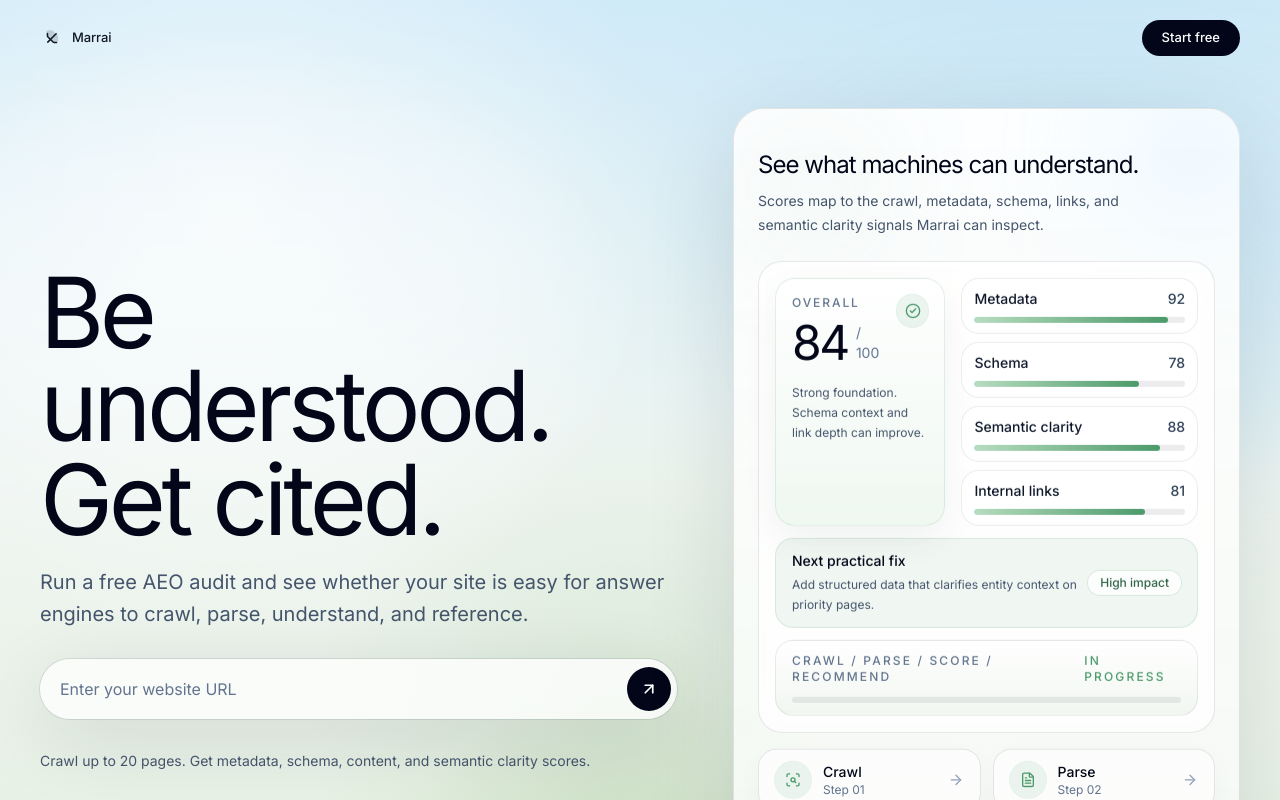
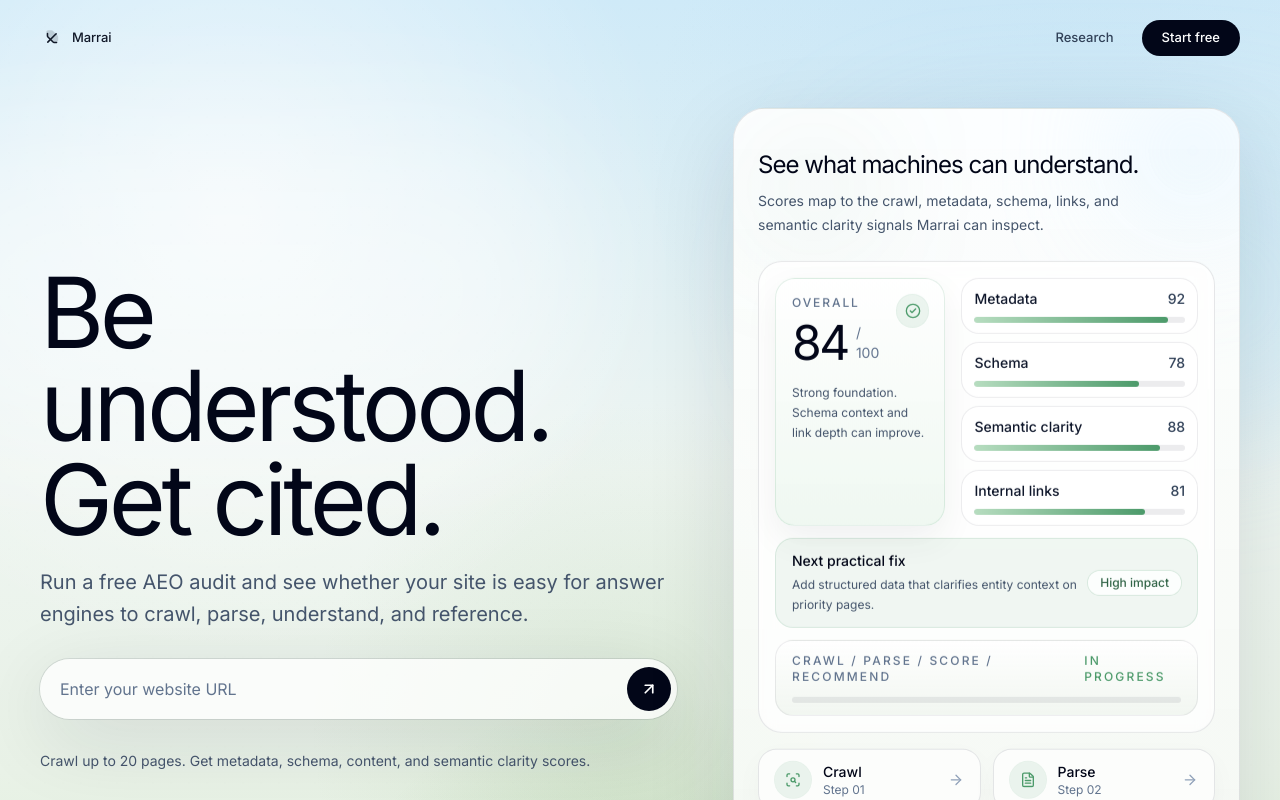
Before and after one commit to whyismeleige/marrai-web, a Next.js app: page / in a window 1280 px wide. Shown: the top 800 px of the page. Built offline with nearby package versions, Linux system fonts and the light colour scheme; no server answers.

Commit message:
feat(marketing): link research navigation to blog

```diff
--- a/components/marketing/marrai-navbar.tsx
+++ b/components/marketing/marrai-navbar.tsx
@@ -12,12 +12,20 @@ export function MarraiNavbar() {
           </span>
         </Link>
 
+        <div className="flex items-center gap-2 sm:gap-3">
+          <Link
+            href="/blog"
+            className="rounded-full px-3 py-2 text-[13px] font-medium text-slate-700 transition-colors hover:bg-white/45 hover:text-slate-950 sm:px-4"
+          >
+            Research
+          </Link>
           <Link
             href="/audit"
             className="inline-flex items-center rounded-full bg-slate-950 px-4 py-2 text-[13px] font-medium text-white transition-colors hover:bg-slate-800 sm:px-5"
           >
             Start free
           </Link>
+        </div>
       </nav>
     </header>
   );
--- a/components/marketing/site-footer.tsx
+++ b/components/marketing/site-footer.tsx
@@ -30,6 +30,9 @@ export function SiteFooter() {
                   <Link className="transition-colors hover:text-slate-950" href="/audit">
                     Free audit
                   </Link>
+                  <Link className="transition-colors hover:text-slate-950" href="/blog">
+                    Research
+                  </Link>
                 </div>
               </div>
 
```
Lines whose indentation alone changed are shown as unchanged.
